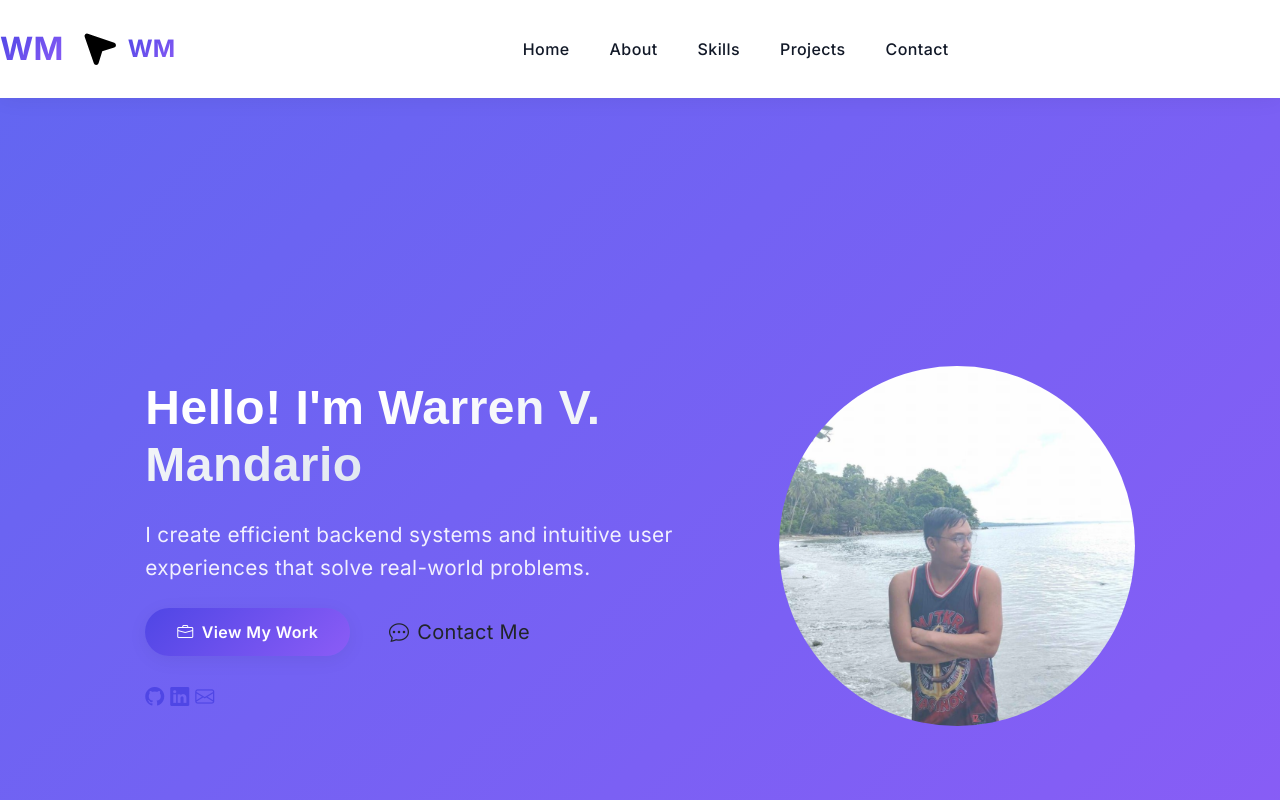
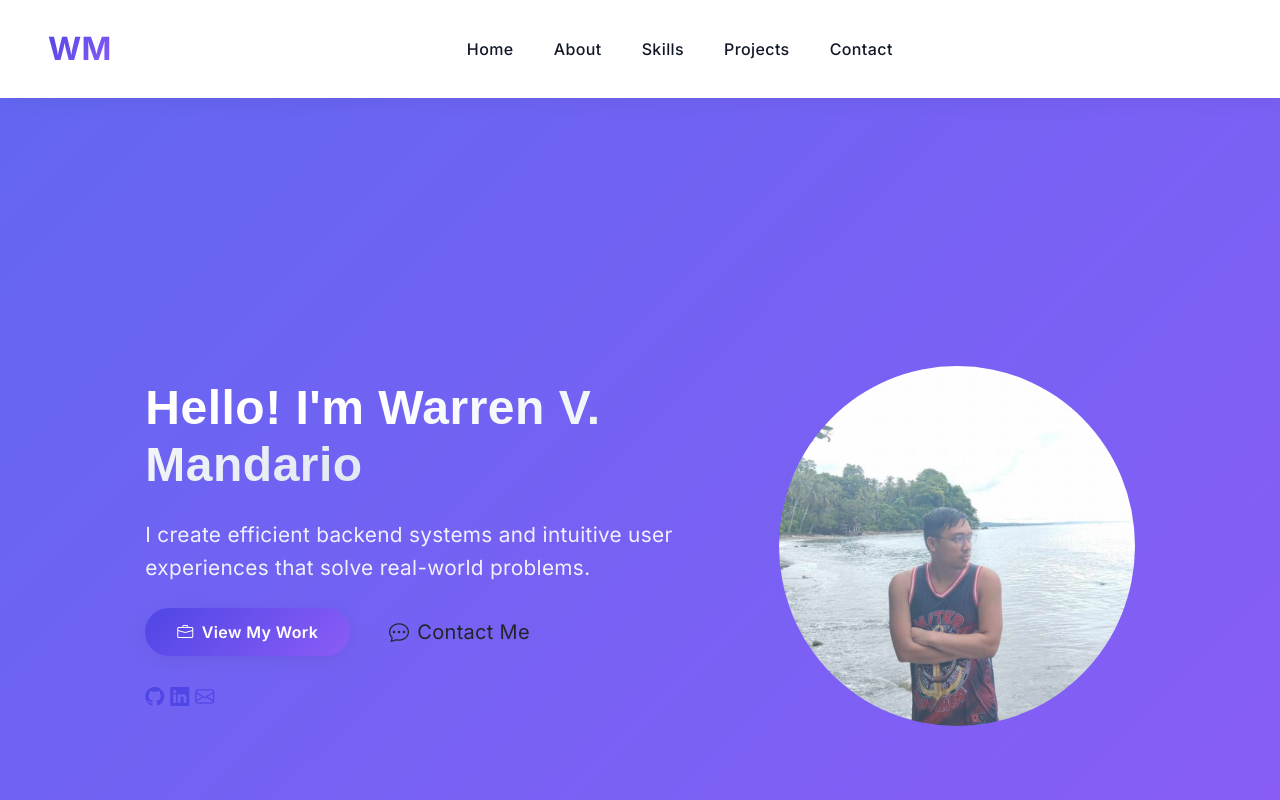
Before and after one commit to WarrenMandario/portfolio, a plain HTML site: page index.html in a window 1280 px wide. Shown: the top 800 px of the page. Drawn offline with nearby package versions, Linux system fonts and the light colour scheme; files that its build step writes are made by us from their sources.

Commit message:
initial commit

```diff
--- a/index.html
+++ b/index.html
@@ -52,19 +52,10 @@
     <nav
       id="navbar-top"
       class="navbar navbar-expand-lg navbar-light bg-white sticky-top"
-    ><head>
-    <!-- ...existing code... -->
-   <!-- favicon -->
-   <link rel="icon" href="assets/favicon.ico" />
-
-  </head>
-  <body></body>
-      <a class="navbar-brand fw-bold fs-2" href="#" style="color: #3f396d">
+    >
+      <div class="container-fluid px-5">
+        <a class="navbar-brand fw-bold fs-2" href="#" style="color: #3f396d">
           <span class="brand-text">WM</span>
-        </a>
-        <a class="navbar-brand d-flex align-items-center" href="#">
-          <img src="navigation-arrow-fill.svg" alt="WM logo" class="navbar-logo me-2" />
-          <span class="brand-text fw-bold fs-4">WM</span>
         </a>
         <button
           class="navbar-toggler"
--- a/styles/styles.css
+++ b/styles/styles.css
@@ -305,18 +305,10 @@ a:hover {
   background: white !important;
 }
 
-
 .navbar-brand {
   font-size: 1.8rem;
 }
 
-.navbar-logo {
-  width: 40px;
-  height: 40px;
-  object-fit: contain;
-  display: inline-block;
-  filter: none; /* remove if you want color tint */
-}
 .brand-text {
   background: var(--gradient-primary);
   -webkit-background-clip: text;
@@ -427,8 +419,5 @@ a:hover {
   .hero-actions .btn {
     width: 100%;
   }
-@media (max-width: 576px) {
-  .navbar-logo { width: 32px; height: 32px; }
-  .navbar-brand .brand-text { font-size: 1.1rem; }
+
 }
-}
```
Also changed, not shown: navigation-arrow-fill.svg (deleted).
